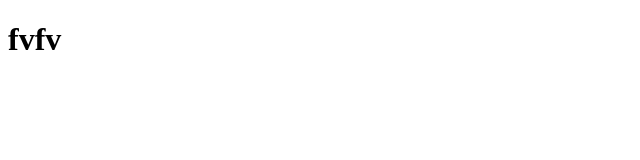
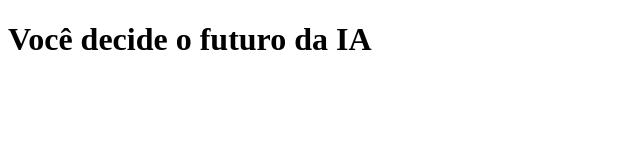
Before and after one commit to LuisScholze/kkkkk, a plain HTML site: page index.html in a window 1280 px wide. Shown: the whole page, without its empty margins (0-640 px from the left). Drawn offline with Linux system fonts and the light colour scheme.

Commit message:
jyfngvfbcxvdgf

```diff
--- a/index.html
+++ b/index.html
@@ -7,13 +7,14 @@
     <link rel="styleheet" href="style.css">
 </head>
 <body>
-    <div class="teste">
-
-        <h1 class="teste 2">fvfv</h1>
-
+    <div class="caixa-principal">
+        <h1>Você decide o futuro da IA</h1>
+        <div class="caixa-perguntas"></div>
+        <div class="caixa-alternativas"></div>
+        <div class="caixa-resultado"></div>
+            <p class="texto-resultado"></p>
+        </div>
     </div>
-
-
 
 </body>
 <script src="main.js"></script>
```
